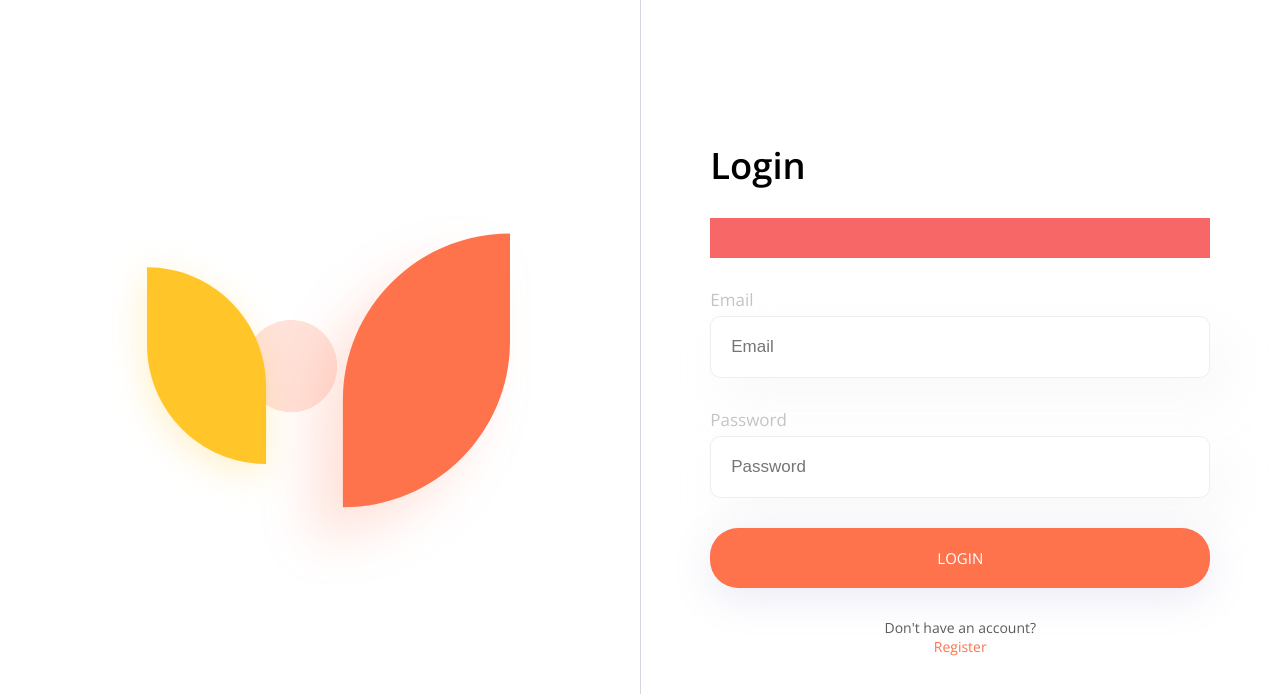
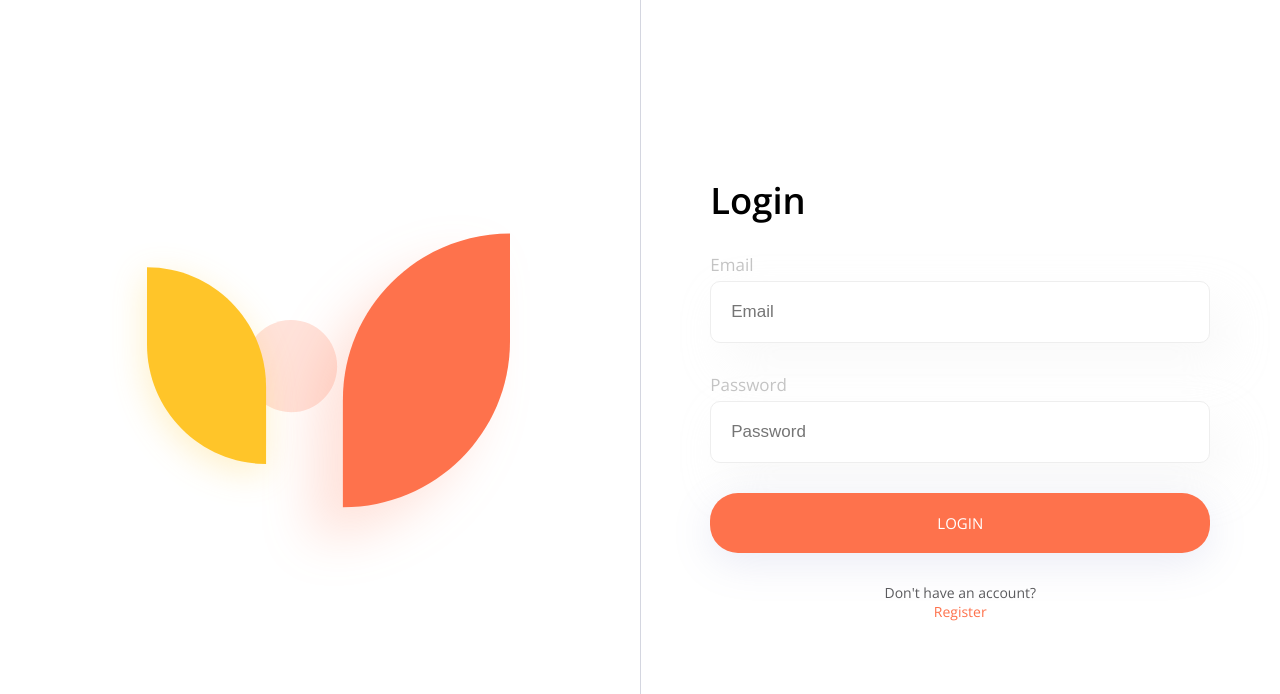
Before and after one commit to rail-sabirov/pizza-app, a React (Vite) app: page /auth/login in a window 1280 px wide. Shown: the top 694 px of the page. Built offline with nearby package versions, Linux system fonts and the light colour scheme.

Commit message:
New shell component, work only with JWT token

```diff
--- /dev/null
+++ b/src/helpers/RequireAuth.tsx
@@ -0,0 +1,15 @@
+// компонент - обертка, для скрытия вложенных элементов
+// пока не авторизуешься
+
+import { ReactNode } from 'react';
+import { Navigate } from 'react-router-dom';
+
+export function RequireAuth({ children }: {children: ReactNode}) {
+    const jwt = 'null';
+
+    if (!jwt) {
+        // Navigate - Это типа Redirect
+        return <Navigate to='/auth/login' replace />;
+    }
+    return children;
+}
--- a/src/main.tsx
+++ b/src/main.tsx
@@ -12,6 +12,7 @@ import axios from 'axios';
 import { AuthLayout } from './layouts/AuthLayout/AuthLayout.tsx';
 import { LoginPage } from './pages/LoginPage/LoginPage.tsx';
 import { RegisterPage } from './pages/RegisterPage/RegisterPage.tsx';
+import { RequireAuth } from './helpers/RequireAuth.tsx';
 
 // Для ленивой загрузки страницы с меню, импортируем только при переходе на нее
 const LazyMenuPage = lazy(() => import('./pages/Menu/Menu'));
@@ -42,7 +43,7 @@ const router = createBrowserRouter([
   // Общий layout после авторизации
   {
     path: "/",
-    element: <Layout />,
+    element: <RequireAuth><Layout /> </RequireAuth>,
 
     // Вложенные роуты, будут отображаться в <Outlet />
     children: [
--- a/src/pages/LoginPage/LoginPage.tsx
+++ b/src/pages/LoginPage/LoginPage.tsx
@@ -61,9 +61,7 @@ export function LoginPage() {
 	return (<div className={ styles['login-container'] }>
 		<Headling>Login</Headling>
 
-		<div className={styles['error']}>
-			{ error }
-		</div>
+		{ !!error ? <div className={styles['error']}>{ error }</div> :  '' }
 
 		<form className={styles['form']} onSubmit={ submit }>
 			<div className={styles['field']}>
```
